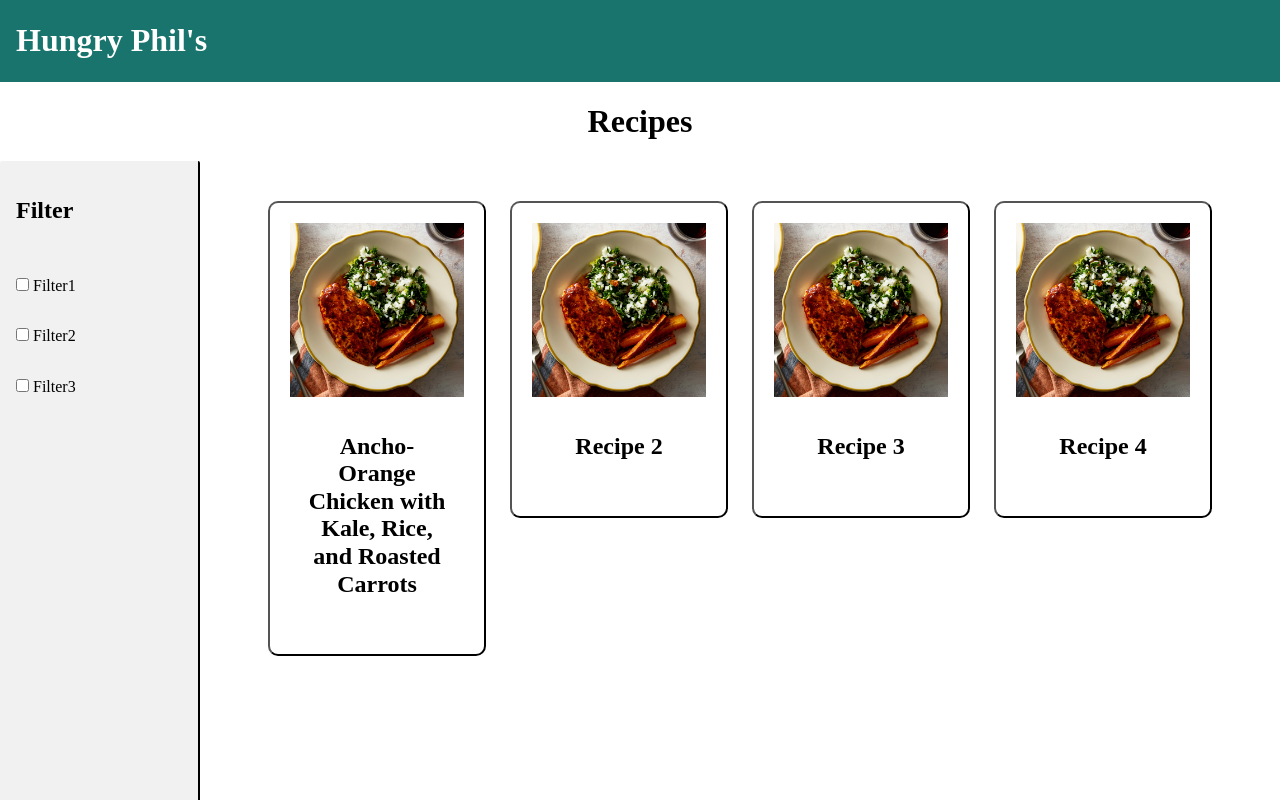
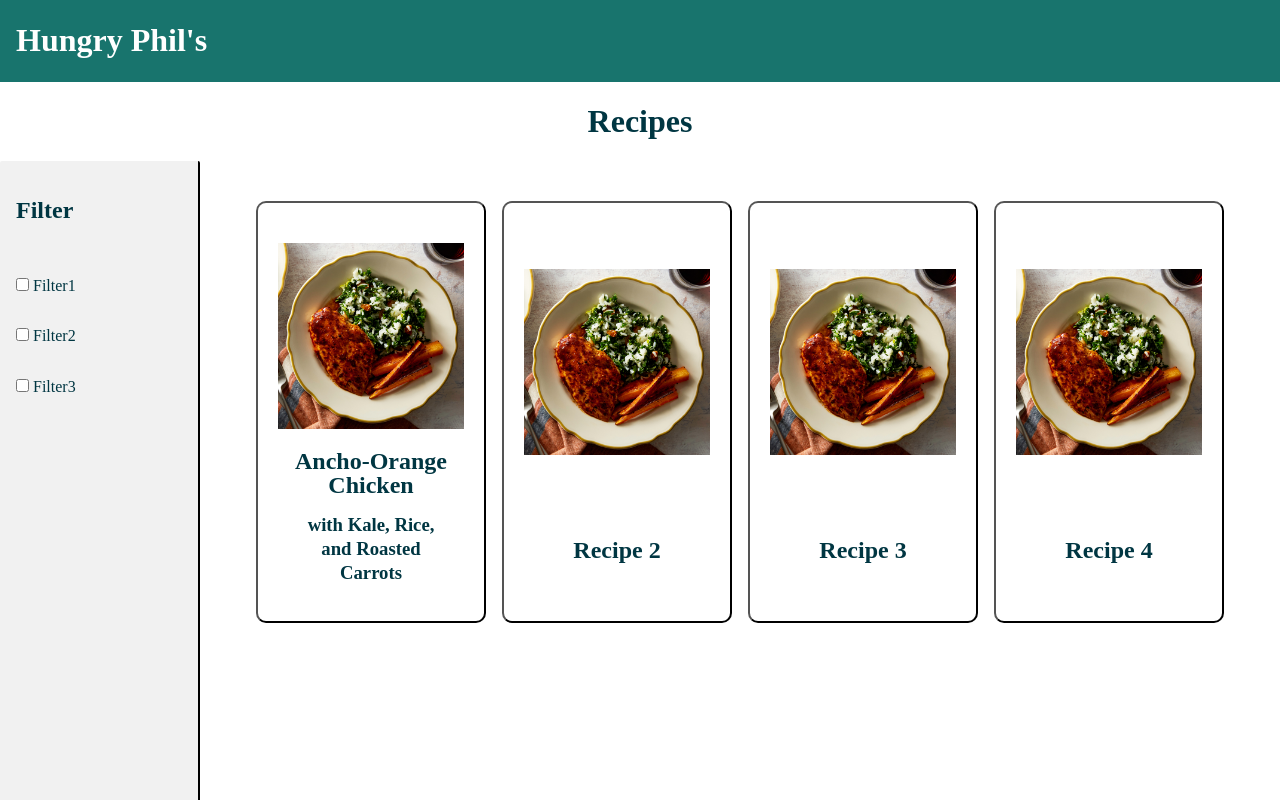
Before and after one commit to jls922/idm232-jls922, a PHP site: page / in a window 1280 px wide. Run offline with PHP 8.4, Linux system fonts and the light colour scheme; some web fonts are replaced.

Commit message:
Fixing up spacing
Still can't figure out the part where the card contents are being in consistent. It wants to be spaced between but I didn't even put that

```diff
--- a/css/home.css
+++ b/css/home.css
@@ -1,29 +1,49 @@
 .card-container {
+    align-items: stretch;
     background-color: white;
     border-radius: 10px;
     border-color: black;
     border-style: outset;
     border-width: 2px;
-    color: black;
+    color: #003642;
+    display: flex;
+    flex-direction: column;
+    height: 100%;
+    justify-content: flex-start;
     margin: 20px auto;
     padding: 20px;
     text-align: center;
     transition: background-color 0.2s ease-in-out;
-    width: 90%;
+    width: 100%;
 }
 
 .card-container:hover {
     background-color: #e8e8e8;
 }
 
-.card-container > img {
+.card-container img {
     display: flex;
     margin: auto;
     width: 100%;
 }
 
+.card-text {
+    display: flex;
+    flex-direction: column;
+    align-self: flex-start;
+    justify-content: flex-start;
+    line-height: 1.5rem;
+}
+
+.card-text h2, h3 {
+    margin: 0px;
+    padding: 0px;
+}
+
 .flex-container {
+    align-items: stretch;
     display: grid;
+    gap: 1rem;
     grid-template-columns: repeat(4, 1fr);
     height: auto;
     justify-content: space-between;
@@ -49,7 +69,7 @@
 
 .sidebar a, h2, h3, .filter-bar {
     display: block;
-    color: black;
+    color: #003642;
     padding: 16px;
     /*text-decoration: none;*/
 }
--- a/css/style.css
+++ b/css/style.css
@@ -21,6 +21,7 @@ body {
 }
 
 h1, h2, h3 {
+    color: #003642;
     font-family: Merriweather;
 }
 
@@ -34,6 +35,7 @@ h1 a:hover {
 }
 
 p, li {
+    color: #003642;
     font-size: 18px;
 }
 
--- a/index.html
+++ b/index.html
@@ -11,7 +11,9 @@
 </head>
 <body>
     <div class="title-container">
-        <h1>Hungry Phil's</h1>
+        <h1>
+            <a href="index.html">Hungry Phil's</a>
+        </h1>
     </div>
 
     <h1 class="page-title">Recipes</h1>
@@ -45,8 +47,9 @@
                 <div class="card-container">
 
                     <img src="orange-chicken-test.jpg" alt="picture of what is supposedly orange chicken">
-                    <div>
-                        <h2>Ancho-Orange Chicken with Kale, Rice, and Roasted Carrots</h2>
+                    <div class="card-text">
+                        <h2>Ancho-Orange Chicken</h2>
+                        <h3>with Kale, Rice, and Roasted Carrots</h3>
                     </div>
 
                 </div>
```
